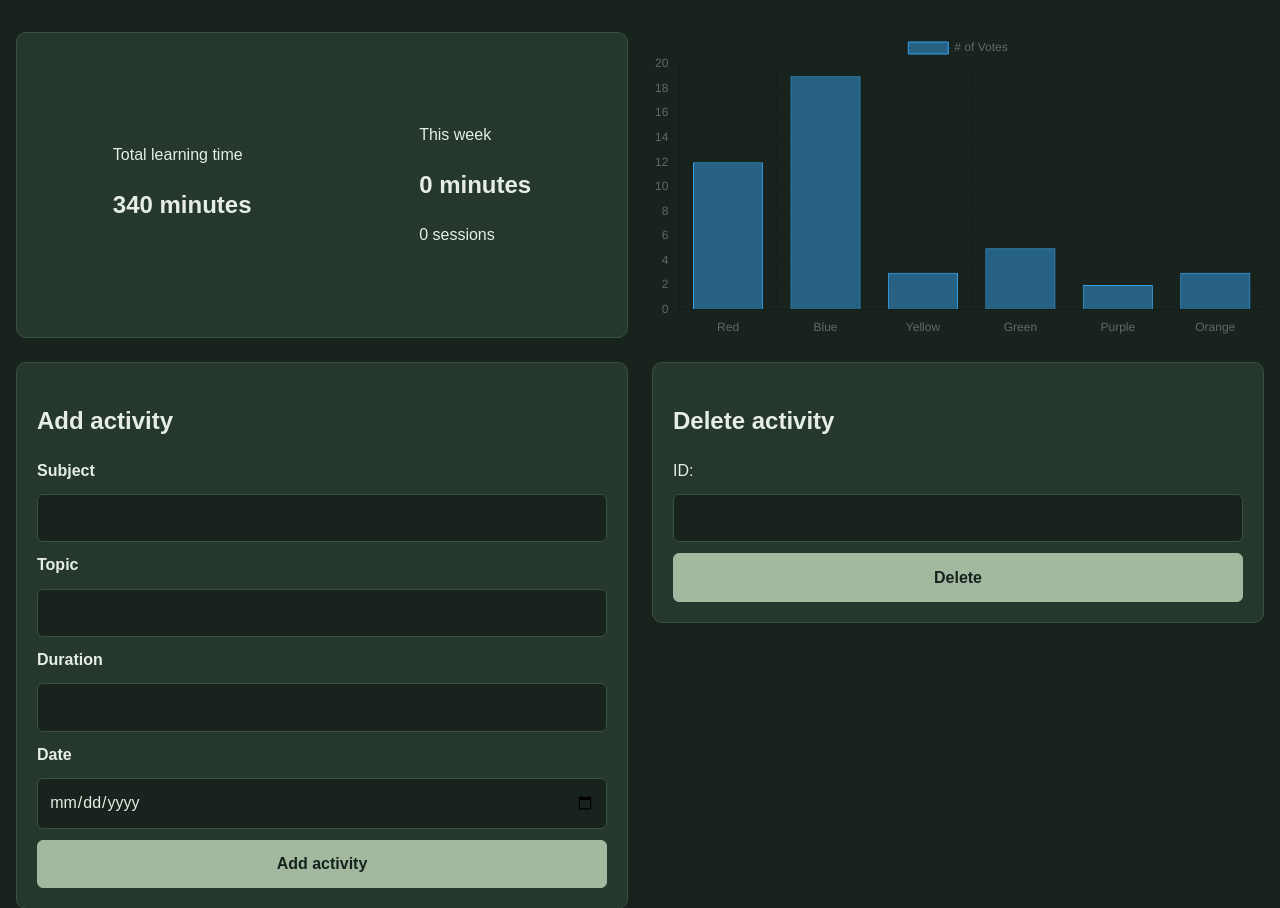
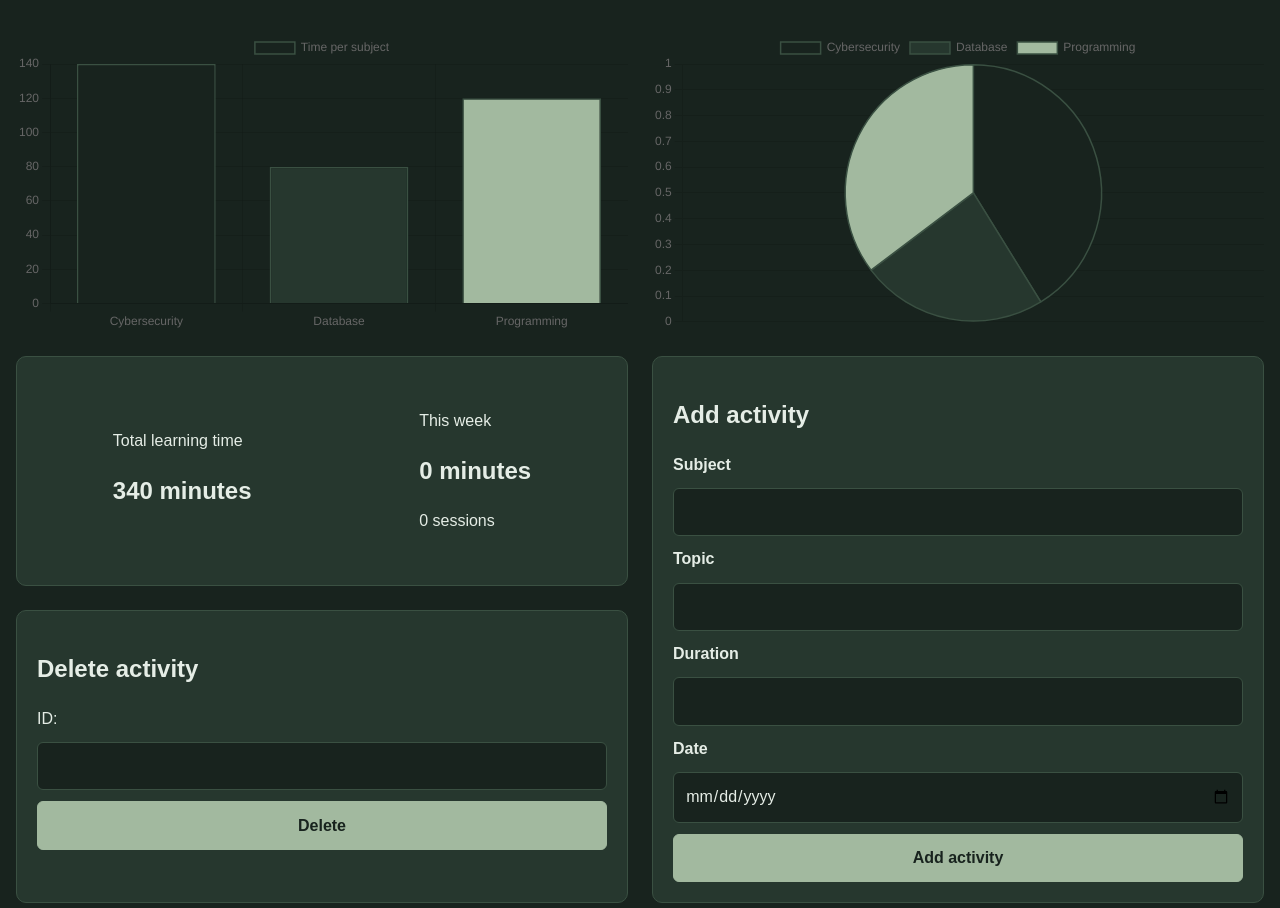
Before and after one commit to sebastianrenk/learning_platform, a Flask app: page / in a window 1280 px wide. Shown: the part 139-1047 px from the top of the page. Run offline with Flask 3, Linux system fonts and the light colour scheme; data comes from the database, SQL or seed files in the repository; both versions use the stored data as it was after the commit.

Commit message:
chart styling, added bar chart

```diff
--- a/static/css/styles.css
+++ b/static/css/styles.css
@@ -146,6 +146,21 @@ tr:hover {
     background-color: var(--background);
 }
 
+/* charts */
+.bar-container {
+    grid-column: 1;
+    grid-row: 1;
+    width: 100%;
+    height: 300px;
+}
+
+.pie-container {
+    grid-column: 2;
+    grid-row: 1;
+    width: 100%;
+    height: 300px;
+}
+
 /* headings */
 h2 {
     font-size: 1.5rem;
--- a/static/js/chart.js
+++ b/static/js/chart.js
@@ -1,16 +1,24 @@
-  const ctx = document.getElementById('statistics_chart');
+const pie = document.getElementById('pie_chart');
 
-  new Chart(ctx, {
-    type: 'bar',
+let keys = Object.keys(learningData);
+let values = Object.values(learningData)
+const pieColors = ['#18231E', '#26372E', '#A2B99F', '#E5EDE6', '#3A5042'];
+
+new Chart(pie, {
+  type: 'pie',
   data: {
-      labels: ['Red', 'Blue', 'Yellow', 'Green', 'Purple', 'Orange'],
+    labels: keys,
     datasets: [{
-        label: '# of Votes',
-        data: [12, 19, 3, 5, 2, 3],
-        borderWidth: 1
+      label: 'Time per subject',
+      data: values,
+      borderWidth: 1.5,
+      borderColor: '#3A5042',
+      backgroundColor: pieColors,
     }]
   },
   options: {
+    responsive: true,
+    maintainAspectRatio: false,
     scales: {
       y: {
         beginAtZero: true
@@ -18,3 +26,28 @@
     }
   }
 });
+
+const bar = document.getElementById('bar-chart');
+
+new Chart(bar, {
+  type: 'bar',
+  data: {
+    labels: keys,
+    datasets: [{
+      label: 'Time per subject',
+      data: values,
+      borderWidth: 1.5,
+      borderColor: '#3A5042',
+      backgroundColor: pieColors
+    }]
+  },
+  options: {
+    responsive: true,
+    maintainAspectRatio: false,
+    scales: {
+      y: {
+        beginAtZero: true
+      }
+    }
+  }
+});
--- a/templates/index.html
+++ b/templates/index.html
@@ -4,16 +4,26 @@
     <meta charset="UTF-8">
     <meta name="viewport" content="width=device-width, initial-scale=1.0">
     <link rel="stylesheet" href="{{ url_for('static', filename='css/styles.css') }}">
-    <script src="https://cdn.jsdelivr.net/npm/chart.js"></script>
+    <script src="https://cdn.jsdelivr.net/npm/chart.js" defer></script>
+    <script>
+        const learningData = {{ durations | tojson }};
+    </script>
     <script src="{{ url_for('static', filename='js/chart.js') }}" defer></script>
     <title>Learning Platform</title>
 </head>
+
 <body>
     <header class="header">
         <h1>Learning Platform</h1>
     </header>
 
     <main class="dashboard">
+        <div class="bar-container">
+            <canvas id="bar-chart"></canvas>
+        </div>
+        <div class="pie-container">
+            <canvas id="pie_chart"></canvas>
+        </div>
         <section class="card statistics">
             <div>
                 <p>Total learning time</p>
@@ -25,10 +35,6 @@
                 <p>{{ weekly_stats[1] }} sessions</p>
             </div>
         </section>
-
-        <div>
-            <canvas id="statistics_chart"></canvas>
-        </div>
 
         <section class="card add-activity">
             <h2>Add activity</h2>
```
Also changed, not shown: database/learning.db. Lines whose indentation alone changed are shown as unchanged.
